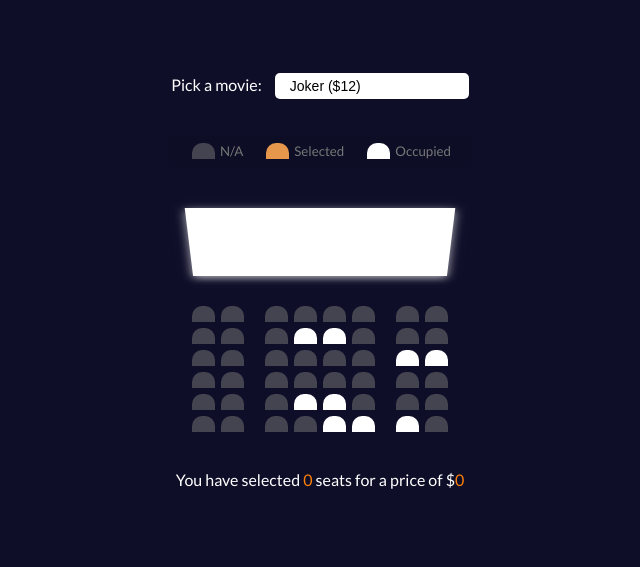
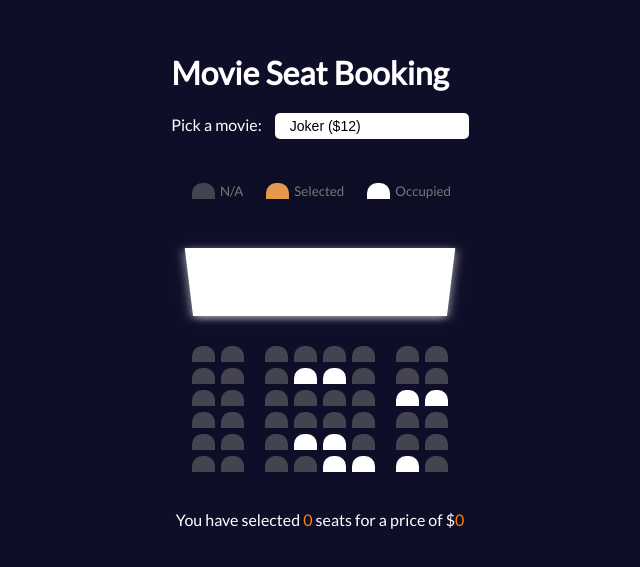
Before and after one commit to hemantsaini-7/Movie_Seat_App, a plain HTML site: page index.html in a window 1280 px wide. Shown: the part 127-694 px from the top of the page, without its empty margins (320-960 px from the left). Drawn offline with Linux system fonts and the light colour scheme.

Commit message:
Update index.html

```diff
--- a/index.html
+++ b/index.html
@@ -9,6 +9,7 @@
   </head>
   <body>
     <div class="movie-container">
+      <h1>Movie Seat Booking </h1>
       <label>Pick a movie:</label>
       <select id="movie">
         <option value="12">Joker ($12)</option>
```
